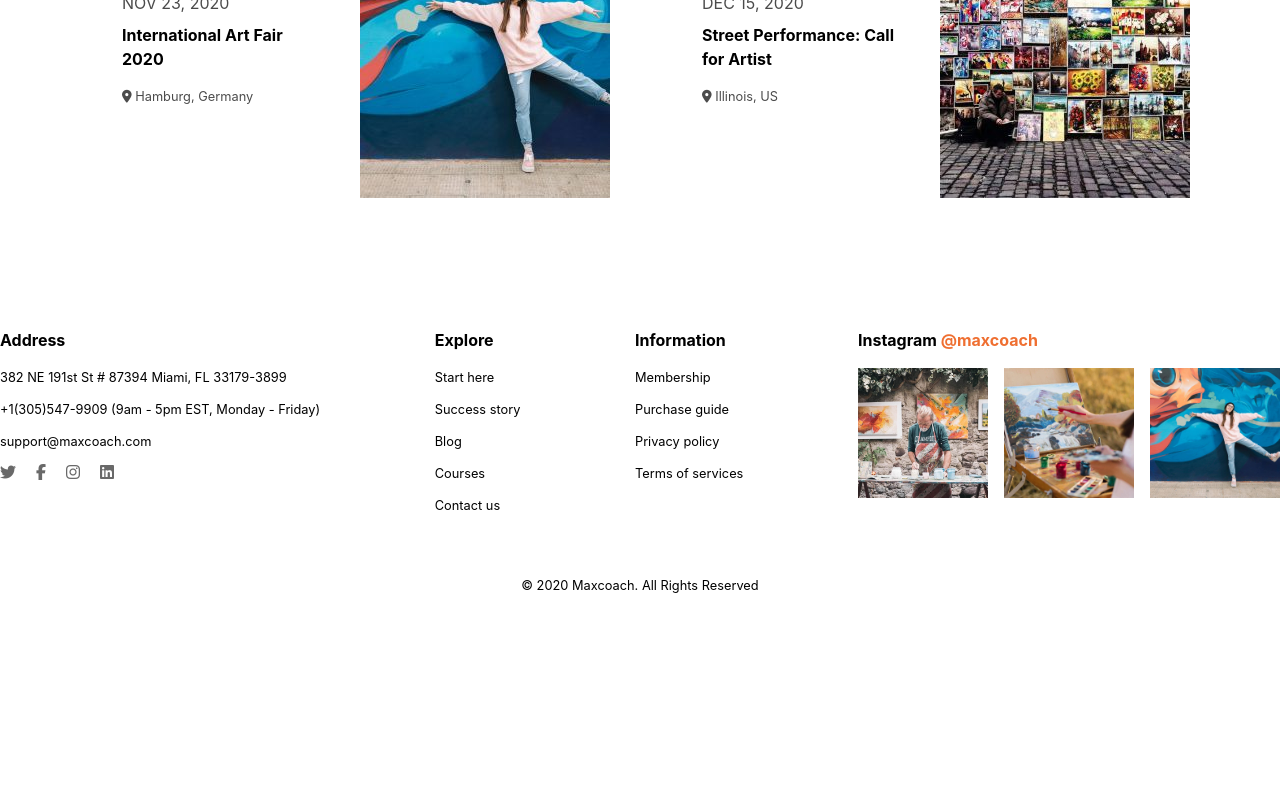
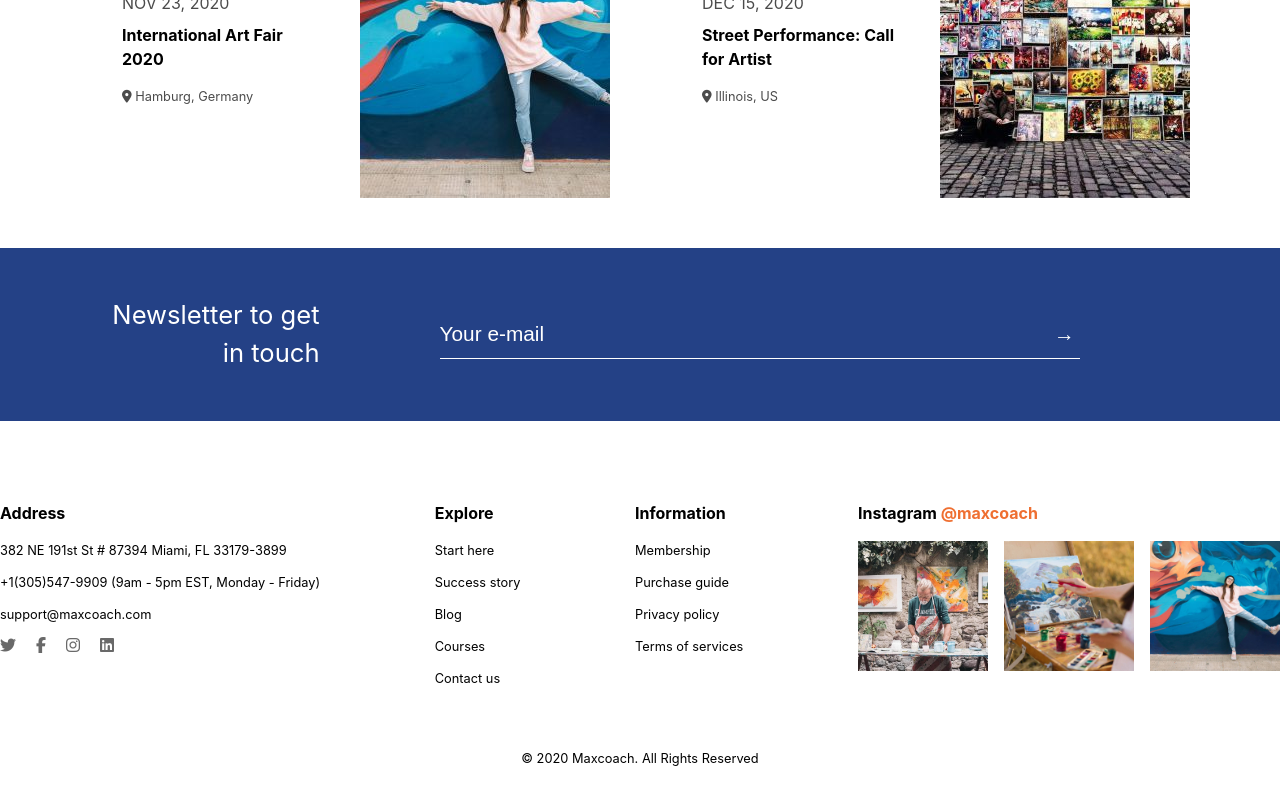
Before and after one commit to christianarca27/proj-html-vuejs, a Vue app: page / in a window 1280 px wide. Shown: the part 5728-6528 px from the top of the page. Before the commit the page ends 6355 px from the top, so only its background shows below. Built offline with nearby package versions, Linux system fonts and the light colour scheme.

Commit message:
feat: creazione + prima stilizzazione sezione NewsletterSection

```diff
--- a/src/components/AppMain.vue
+++ b/src/components/AppMain.vue
@@ -2,6 +2,7 @@
 import BlogSection from './BlogSection.vue';
 import CoursesSection from './CoursesSection.vue';
 import EventsSection from './EventsSection.vue';
+import NewsletterSection from './NewsletterSection.vue';
 import ServicesSection from './ServicesSection.vue';
 
 export default {
@@ -14,7 +15,8 @@ export default {
         ServicesSection,
         CoursesSection,
         BlogSection,
-        EventsSection
+        EventsSection,
+        NewsletterSection
     },
 }
 </script>
@@ -28,6 +30,8 @@ export default {
         <BlogSection></BlogSection>
 
         <EventsSection></EventsSection>
+
+        <NewsletterSection></NewsletterSection>
     </main>
 </template>
 
--- /dev/null
+++ b/src/components/NewsletterSection.vue
@@ -0,0 +1,83 @@
+<script>
+export default {
+    name: "NewsletterSection",
+
+    data() {
+        return {
+
+        }
+    },
+}
+</script>
+
+<template>
+    <section id="newsletter-section">
+        <div id="newsletter-section-inner" class="container-small">
+            <div id="newsletter-text">
+                Newsletter to get in touch
+            </div>
+
+            <div id="newsletter-input">
+                <input type="text" placeholder="Your e-mail">
+                <button>&rightarrow;</button>
+            </div>
+        </div>
+    </section>
+</template>
+
+<style lang="scss" scoped>
+#newsletter-section {
+    background-color: #244186;
+    color: white;
+
+    #newsletter-section-inner {
+        padding: 3rem 1rem;
+
+        display: flex;
+        align-items: center;
+        gap: 120px;
+
+        #newsletter-text {
+            width: 20%;
+            font-size: 1.6rem;
+            text-align: end;
+        }
+
+        #newsletter-input {
+            width: 60%;
+            height: 50px;
+            border-bottom: 1px solid white;
+
+            ::placeholder {
+                color: white;
+                font-size: 1.3rem;
+            }
+
+            input {
+                background-color: transparent;
+                width: 95%;
+                height: 100%;
+                border: 0;
+
+                color: white;
+                font-size: 1.3rem;
+
+                &:focus-visible {
+                    outline: 0;
+                }
+            }
+
+            button {
+                background-color: transparent;
+                width: 5%;
+                height: 100%;
+                border: 0;
+
+                color: white;
+                font-size: 1.3rem;
+                cursor: pointer;
+            }
+        }
+    }
+}
+</style>
```
